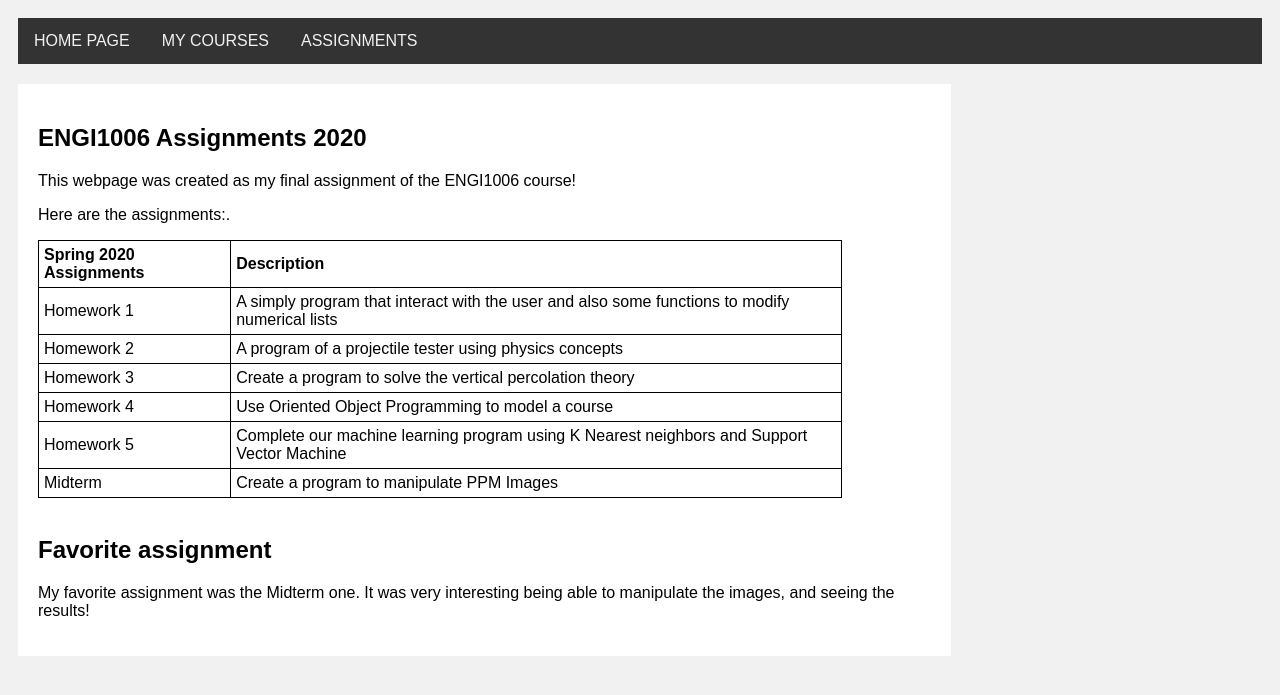
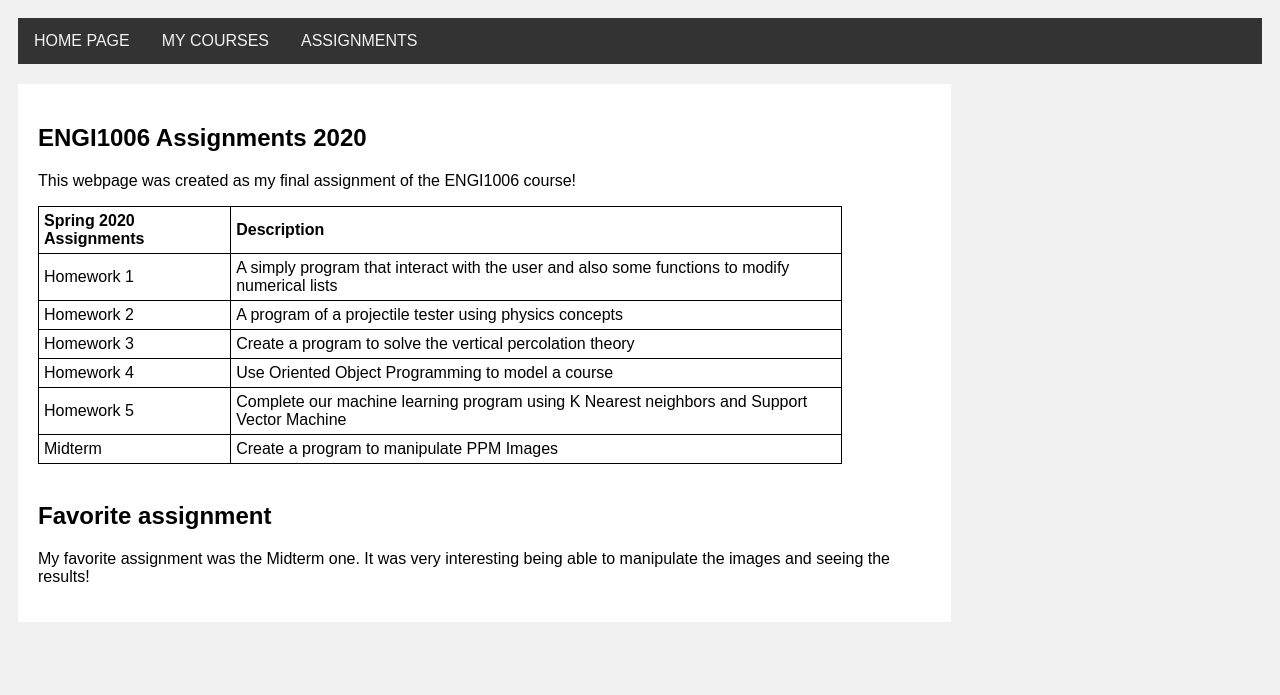
Before and after one commit to dy2403/engi1006, a Flask app: page /assignments in a window 1280 px wide. Shown: the top 695 px of the page. Run offline with Flask 2, Linux system fonts and the light colour scheme.

Commit message:
changed the assignments html

```diff
--- a/dy2403-final/templates/assignments.html
+++ b/dy2403-final/templates/assignments.html
@@ -17,8 +17,7 @@
             <div class="card">
                 <h2>ENGI1006 Assignments 2020</h2>
                 <p>This webpage was created as my final assignment of the ENGI1006
-                course! </p>
-                <p> Here are the assignments:.</p>
+                course!</p>
                 <style>
                 table, th, td {
                   border: 1px solid black;
@@ -63,7 +62,7 @@
                 <br>
                 <h2>Favorite assignment</h2>
                 <p> My favorite assignment was the Midterm one. It was very
-                interesting being able to manipulate the images, and seeing the
+                interesting being able to manipulate the images and seeing the
                 results! </p>
                      </div>
                 </div>
```
